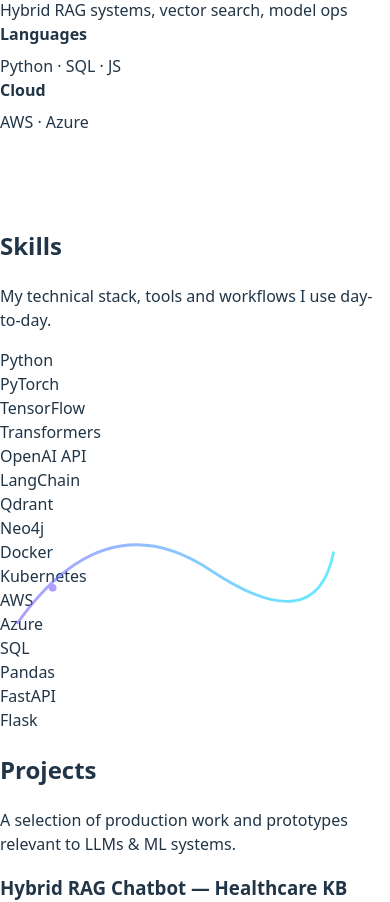
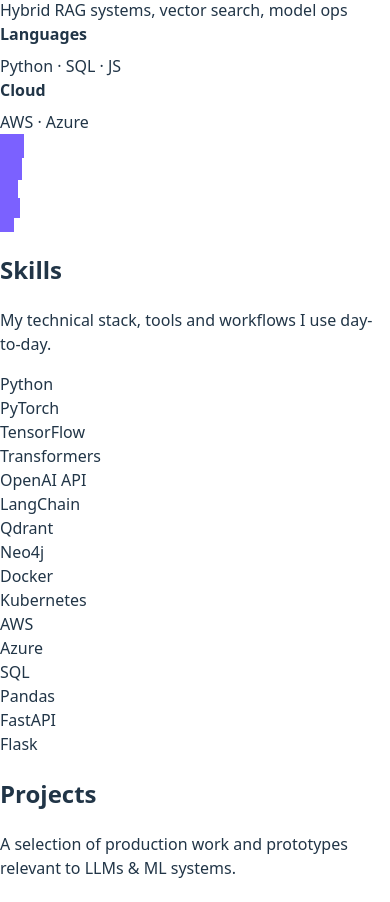
Before and after one commit to Arkadipta14/arka-portfolio, a React (Vite) app: page / in a window 390 px wide. Shown: the part 800-1702 px from the top of the page. Built offline with nearby package versions, Linux system fonts and the light colour scheme; the HTML template or start-up script is replaced by a standard one.

Commit message:
left animation home page

```diff
--- a/src/components/Home.jsx
+++ b/src/components/Home.jsx
@@ -1,6 +1,39 @@
-import React from "react";
+import React, { useState, useEffect } from "react";
 
-export default function Home(){
+export default function Home() {
+  const [activeNode, setActiveNode] = useState(null);
+  const [tooltip, setTooltip] = useState({ idx: null, visible: false });
+  const [, setTick] = useState(0);
+
+  useEffect(() => {
+    const interval = setInterval(() => setTick(t => t + 1), 40);
+    return () => clearInterval(interval);
+  }, []);
+
+  // Tooltip hide logic
+  useEffect(() => {
+    if (tooltip.visible) {
+      const timer = setTimeout(() => setTooltip({ idx: null, visible: false }), 1500);
+      return () => clearTimeout(timer);
+    }
+  }, [tooltip]);
+
+  const nodes = [
+    { left: 20, top: 18, size: 24 },
+    { left: 48, top: 12, size: 22 },
+    { left: 72, top: 34, size: 18 },
+    { left: 60, top: 68, size: 20 },
+    { left: 30, top: 60, size: 14 }
+  ];
+
+  const messages = [
+  "Ask me about LLMs!",
+  "I automate research.",
+  "Building smarter healthcare.",
+  "Let's talk GenAI.",
+  "From data to deployment."
+  ];
+
   return (
     <section id="home" className="home container" aria-labelledby="home-heading">
       <div className="hero-left">
@@ -27,30 +60,45 @@ export default function Home(){
               <div style={{color:"var(--muted)", marginTop:8}}>AWS · Azure</div>
             </div>
           </div>
-
         </div>
       </div>
-
       <aside className="hero-right" aria-hidden>
-        <div className="model-viz">
-          <div className="graph" aria-hidden>
-            {/* Decorative nodes */}
-            <div className="node pulse" style={{left:"20%",top:"18%"}}/>
-            <div className="node" style={{left:"48%",top:"12%", width:22, height:22}}/>
-            <div className="node" style={{left:"72%",top:"34%", width:18, height:18}}/>
-            <div className="node" style={{left:"60%",top:"68%", width:20, height:20}}/>
-            <div className="node" style={{left:"30%",top:"60%", width:14, height:14}}/>
-            <svg viewBox="0 0 200 120" style={{width:"90%", height:"90%", position:"absolute", opacity:0.6}}>
-              <defs>
-                <linearGradient id="g" x1="0" x2="1">
-                  <stop offset="0" stopColor="#7b61ff" />
-                  <stop offset="1" stopColor="#00e0ff" />
-                </linearGradient>
-              </defs>
-              <path d="M10 80 Q 60 10, 120 50 T 190 40" stroke="url(#g)" strokeWidth="1.6" fill="none" strokeLinecap="round"/>
-              <circle cx="30" cy="60" r="2.2" fill="#7b61ff" />
-            </svg>
-          </div>
+        <div className="animated-nodes-area">
+          {nodes.map((node, idx) => {
+            const left = `calc(${node.left}% + ${Math.sin(Date.now()/800 + idx) * 16}px)`;
+            const top = `calc(${node.top}% + ${Math.cos(Date.now()/800 + idx) * 12}px)`;
+            return (
+              <React.Fragment key={idx}>
+                <div
+                  className={`node animated-node${activeNode === idx ? " active" : ""}`}
+                  style={{
+                    left,
+                    top,
+                    width: node.size,
+                    height: node.size,
+                    background: activeNode === idx ? "linear-gradient(135deg,#7b61ff,#00e0ff)" : "#7b61ff"
+                  }}
+                  onClick={() => {
+                    setActiveNode(idx);
+                    setTooltip({ idx, visible: true });
+                  }}
+                  tabIndex={0}
+                  aria-label={`Animated node ${idx+1}`}
+                />
+                {tooltip.visible && tooltip.idx === idx && (
+                  <div
+                    className="node-tooltip"
+                    style={{
+                      left,
+                      top: `calc(${node.top}% + ${Math.cos(Date.now()/800 + idx) * 12 - 32}px)`,
+                    }}
+                  >
+                    {messages[idx]}
+                  </div>
+                )}
+              </React.Fragment>
+            );
+          })}
         </div>
       </aside>
     </section>
--- a/src/styles.css
+++ b/src/styles.css
@@ -255,10 +255,88 @@ body{
   .nav-links{display:none}
 }
 
-/* small animated touches */
-.node.pulse{ animation: pulse 4s infinite ease-in-out; }
-@keyframes pulse {
-  0%{ transform:scale(1) }
-  50%{ transform:scale(1.15) }
-  100%{ transform:scale(1) }
+.animated-nodes-area {
+  position: relative;
+  width: 100%;
+  height: 420px; /* Match hero-right height */
+  min-height: 420px;
+  margin: 0 auto;
+  pointer-events: none;
 }
+
+.animated-node {
+  position: absolute;
+  border-radius: 50%;
+  background: #7b61ff;
+  box-shadow: 0 0 8px #7b61ff44;
+  cursor: pointer;
+  transition:
+    transform 0.3s cubic-bezier(.5,1.5,.5,1),
+    background 0.3s,
+    box-shadow 0.3s;
+  pointer-events: auto;
+}
+.animated-node:hover, .animated-node:focus {
+  box-shadow: 0 0 16px #00e0ff88;
+}
+.animated-node.active {
+  transform: scale(1.5) rotate(10deg);
+  background: linear-gradient(135deg,#7b61ff,#00e0ff);
+  box-shadow: 0 0 24px #00e0ff88;
+  z-index: 2;
+}
+.hero-right {
+  position: relative;
+  width: 40%;
+  min-width: 320px;
+  min-height: 420px; /* Increased height */
+  display: flex;
+  align-items: center;
+  justify-content: center;
+  overflow: visible; /* Ensure tooltips are not clipped */
+}
+@media (max-width: 900px) {
+  .hero-right {
+    width: 100%;
+    min-width: 0;
+    margin-top: 32px;
+  }
+}
+
+.node-tooltip {
+  position: absolute;
+  background: linear-gradient(135deg, #fff 80%, #e0f7ff 100%);
+  color: #222;
+  padding: 12px 18px 12px 16px;
+  border-radius: 14px;
+  box-shadow: 0 4px 24px #7b61ff33, 0 1.5px 8px #00e0ff22;
+  font-size: 1.05rem;
+  font-weight: 500;
+  pointer-events: none;
+  transform: translate(-50%, -100%);
+  z-index: 10;
+  transition: opacity 0.2s, transform 0.3s cubic-bezier(.5,1.5,.5,1);
+  opacity: 0.97;
+  backdrop-filter: blur(6px);
+  border: 1.5px solid #e0f7ff44;
+  display: flex;
+  align-items: center;
+  gap: 10px;
+  width: max-content;     /* Box fits text exactly */
+  min-width: 0;
+  max-width: none;       /* Prevent overflow off screen */
+  white-space: nowrap;    /* Keep text in one line, remove if you want wrapping */
+  word-break: normal;
+  overflow-wrap: normal;
+}
+
+.node-tooltip::before {
+  content: "";
+  display: block;
+  width: 7px;
+  height: 32px;
+  border-radius: 6px;
+  background: linear-gradient(135deg, #7b61ff 60%, #00e0ff 100%);
+  margin-right: 8px;
+  box-shadow: 0 0 8px #00e0ff44;
+}
```
